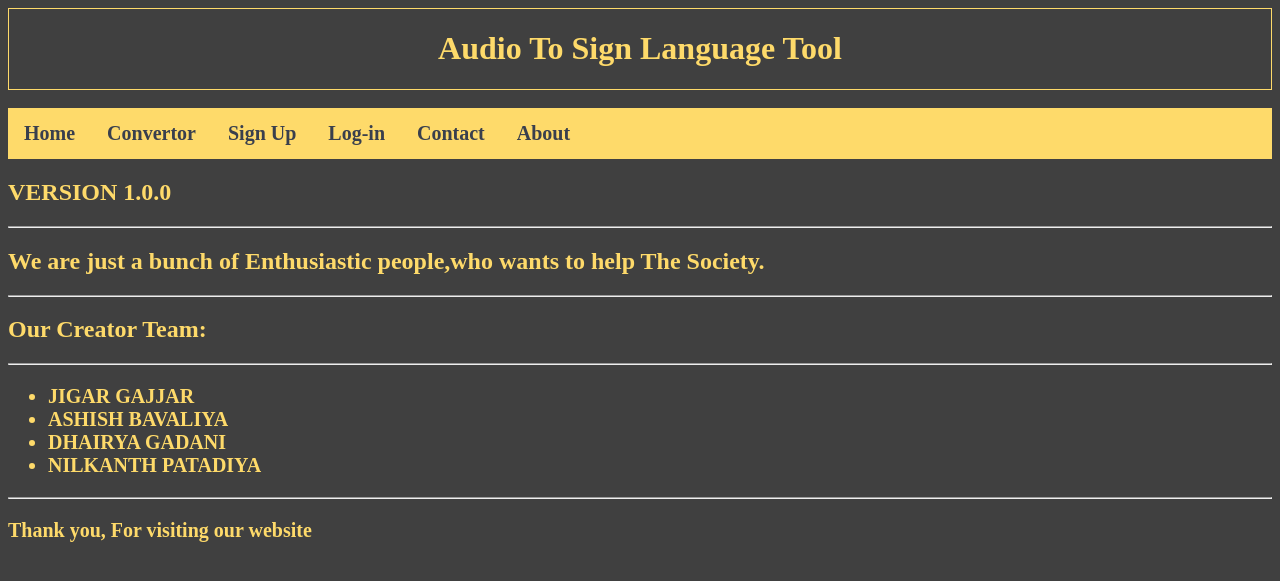
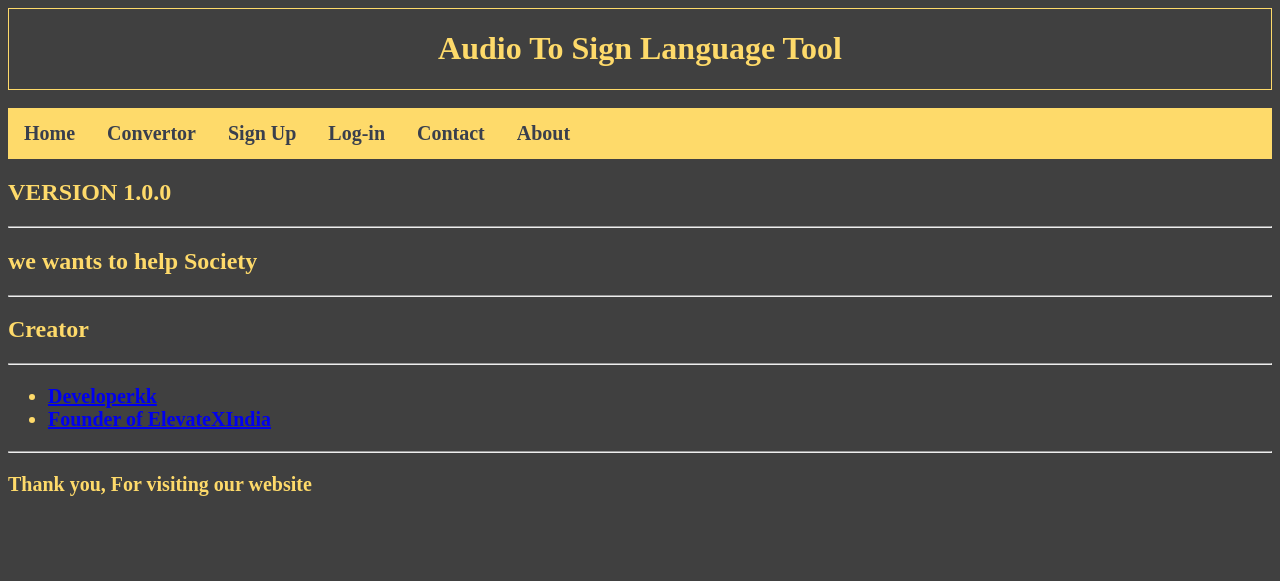
Before and after one commit to adeveloperkk/Seach_N_text_2_sign, a Django app: page /about/ in a window 1280 px wide. Shown: the top 581 px of the page. Run offline with Django 3.2, Linux system fonts and the light colour scheme.

Commit message:
16_may_2023

```diff
--- a/A2SL/urls.py
+++ b/A2SL/urls.py
@@ -1,18 +1,8 @@
-"""A2SL URL Configuration
-
-The `urlpatterns` list routes URLs to views. For more information please see:
-    https://docs.djangoproject.com/en/3.0/topics/http/urls/
-Examples:
-Function views
-    1. Add an import:  from my_app import views
-    2. Add a URL to urlpatterns:  path('', views.home, name='home')
-Class-based views
-    1. Add an import:  from other_app.views import Home
-    2. Add a URL to urlpatterns:  path('', Home.as_view(), name='home')
-Including another URLconf
-    1. Import the include() function: from django.urls import include, path
-    2. Add a URL to urlpatterns:  path('blog/', include('blog.urls'))
-"""
+#We Promise End to End Guidance in Your Projects
+#This Project is created by developerkk
+#For Information visit developerkk.in
+#We are Providing Projects at very valuable Price
+#We are Also Helping You in fixing Error and run your Project
 from django.contrib import admin
 from django.urls import path
 from . import views
--- a/A2SL/views.py
+++ b/A2SL/views.py
@@ -1,3 +1,8 @@
+#We Promise End to End Guidance in Your Projects
+#This Project is created by developerkk
+#For Information visit developerkk.in
+#We are Providing Projects at very valuable Price
+#We are Also Helping You in fixing Error and run your Project
 from django.http import HttpResponse
 from django.shortcuts import render, redirect
 from django.contrib.auth.forms import UserCreationForm, AuthenticationForm
--- a/manage.py
+++ b/manage.py
@@ -1,4 +1,8 @@
-#!/usr/bin/env python
+#We Promise End to End Guidance in Your Projects
+#This Project is created by developerkk
+#For Information visit developerkk.in
+#We are Providing Projects at very valuable Price
+#We are Also Helping You in fixing Error and run your Project
 """Django's command-line utility for administrative tasks."""
 import os
 import sys
--- a/templates/about.html
+++ b/templates/about.html
@@ -4,15 +4,13 @@
 
 <h2>VERSION 1.0.0</h2>
  	<hr>
-	<h2>We are just a bunch of Enthusiastic people,who wants to help The Society.</h2>
+	<h2>we wants to help Society</h2>
 	<hr>
- 	<h2>Our Creator Team:</h2>
+ 	<h2>Creator</h2>
  	<hr>
  	<ul class="td">
-		<li>JIGAR GAJJAR</li>
-		<li>ASHISH BAVALIYA</li>
-		<li>DHAIRYA GADANI</li>
- 		<li>NILKANTH PATADIYA</li>
+		<li><a href="developerkk.in">Developerkk</a></li>
+		<li><a href="developerkk.in">Founder of ElevateXIndia</a></li>
   	</ul>
 	<hr>
 	<p class="td">Thank you, For visiting our website</p>
--- a/templates/contact.html
+++ b/templates/contact.html
@@ -6,9 +6,8 @@
  	<hr>
  	<h2>CONTACT US</h2>
 	<p class="td">For any queries regarding this website contact us on following:</p>
-	<p class="td">Our Email ID:audio2sl@gmail.com</p>
-	<p class="td">Twitter handle:@audio2sl</p>
-	<p class="td">Contact number:(079)25831703</p>
+	<p class="td">Our Email ID:info@developerkk.in</p>
+	<p class="td"><a href="https://www.linkedin.com/in/developerkk/">linkedIn</a></p>
  	<hr>
 	<p class="td">Thank you, For visiting our website</p>
 
```
Also changed, not shown: A2SL/asgi.py (+5 -8 lines), A2SL/settings.py (+5 -11 lines), A2SL/wsgi.py (+5 -8 lines), README.md (deleted), db.sqlite3, 1 other file.
